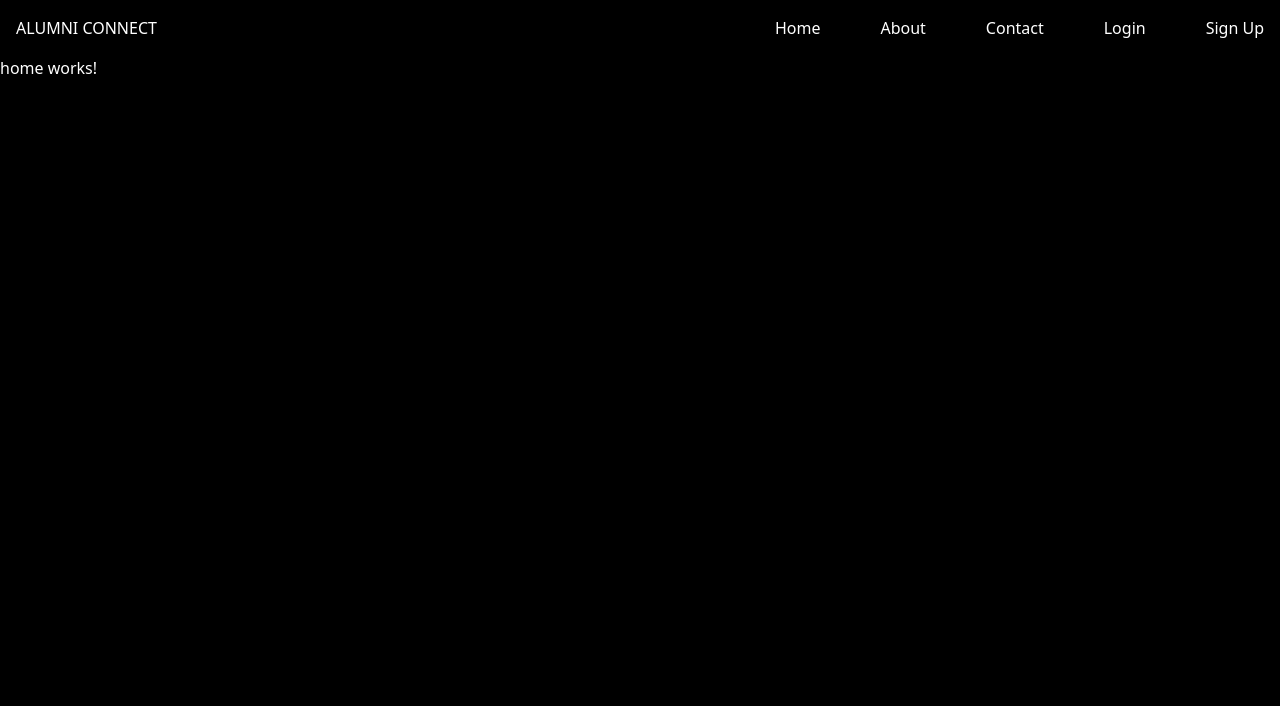
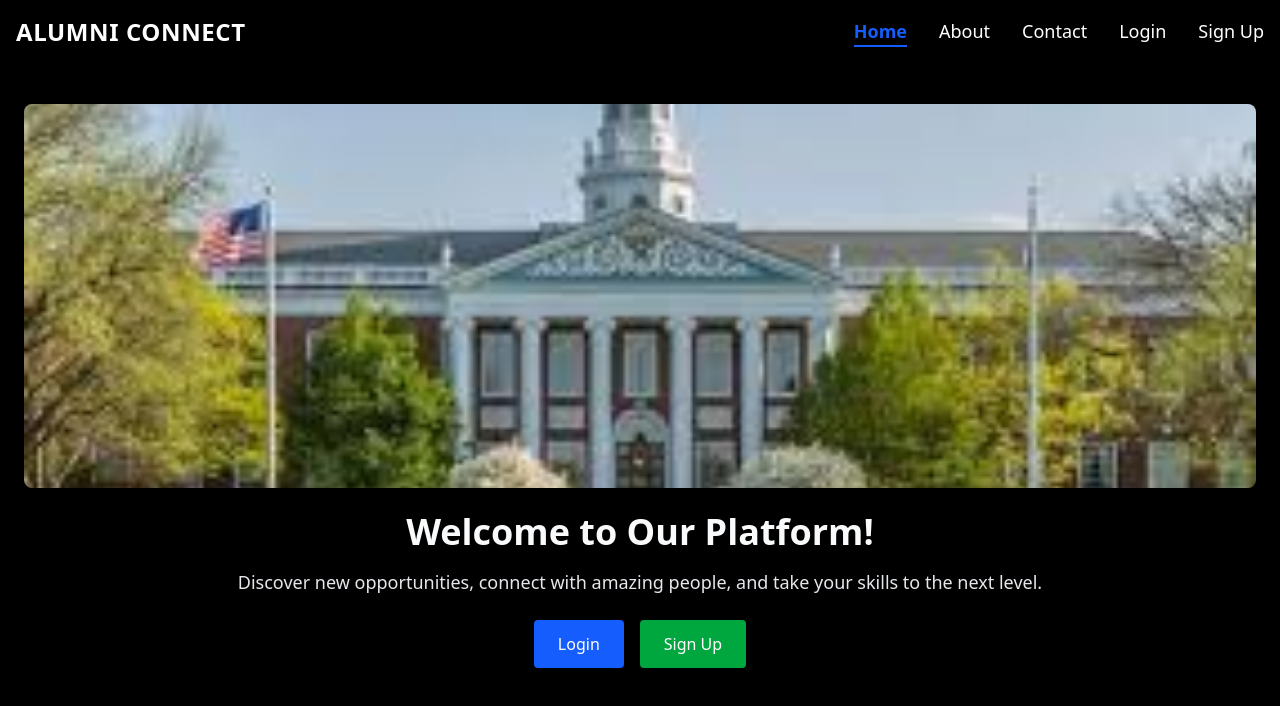
Before and after one commit to marandu3/ALUMNI-frontend, an Angular app: page / in a window 1280 px wide. Shown: the top 706 px of the page. Built offline with nearby package versions, Linux system fonts and the light colour scheme.

Commit message:
nearly finished the first page of the landing

```diff
--- a/src/app/app.css
+++ b/src/app/app.css
@@ -0,0 +1,4 @@
+router-outlet {
+  display: block;
+  padding-top: 80px;
+}
--- a/src/app/components/layout/layout.html
+++ b/src/app/components/layout/layout.html
@@ -1,13 +1,98 @@
-<nav class="flex justify-between items-center p-4">
-    <div>
-        ALUMNI CONNECT
-    </div>
-    <div class="flex gap-15">
-        <a routerLink="">Home</a>
-        <a routerLink="about">About</a>
-        <a routerLink="contact">Contact</a>
-        <a routerLink="login">Login</a>
-        <a routerLink="signup">Sign Up</a>
+<nav class="w-full shadow-md fixed top-0 left-0 z-50">
+  <div class="max-w-7xl mx-auto px-4 py-4 flex justify-between items-center">
+
+    <!-- Logo -->
+    <div class="text-2xl font-bold tracking-wide">
+      ALUMNI CONNECT
     </div>
 
+    <!-- Desktop Menu -->
+    <div class="hidden md:flex gap-8 text-lg font-medium">
+      <a routerLink="/"
+         routerLinkActive="text-blue-600 font-semibold border-b-2 border-blue-600"
+         [routerLinkActiveOptions]="{ exact: true }"
+         class="hover:text-blue-600 transition">
+         Home
+      </a>
+
+      <a routerLink="/about"
+         routerLinkActive="text-blue-600 font-semibold border-b-2 border-blue-600"
+         class="hover:text-blue-600 transition">
+         About
+      </a>
+
+      <a routerLink="/contact"
+         routerLinkActive="text-blue-600 font-semibold border-b-2 border-blue-600"
+         class="hover:text-blue-600 transition">
+         Contact
+      </a>
+
+      <a routerLink="/login"
+         routerLinkActive="text-blue-600 font-semibold border-b-2 border-blue-600"
+         class="hover:text-blue-600 transition">
+         Login
+      </a>
+
+      <a routerLink="/signup"
+         routerLinkActive="text-blue-600 font-semibold border-b-2 border-blue-600"
+         class="hover:text-blue-600 transition">
+         Sign Up
+      </a>
+    </div>
+
+    <!-- Hamburger Icon -->
+    <button class="md:hidden focus:outline-none" (click)="toggleMenu()">
+      <svg *ngIf="!menuOpen" xmlns="http://www.w3.org/2000/svg" class="h-8 w-8" fill="none"
+        viewBox="0 0 24 24" stroke="currentColor">
+        <path stroke-linecap="round" stroke-linejoin="round" stroke-width="2"
+          d="M4 6h16M4 12h16M4 18h16" />
+      </svg>
+
+      <svg *ngIf="menuOpen" xmlns="http://www.w3.org/2000/svg" class="h-8 w-8" fill="none"
+        viewBox="0 0 24 24" stroke="currentColor">
+        <path stroke-linecap="round" stroke-linejoin="round" stroke-width="2"
+          d="M6 18L18 6M6 6l12 12" />
+      </svg>
+    </button>
+
+  </div>
+
+  <!-- Mobile Menu -->
+  <div *ngIf="menuOpen" class="md:hidden bg-white border-t shadow-md">
+    <a routerLink="/"
+       routerLinkActive="bg-blue-50 text-blue-600 font-semibold"
+       [routerLinkActiveOptions]="{ exact: true }"
+       (click)="closeMenu()"
+       class="block px-4 py-3 border-b text-gray-700 hover:bg-gray-100 transition">
+       Home
+    </a>
+
+    <a routerLink="/about"
+       routerLinkActive="bg-blue-50 text-blue-600 font-semibold"
+       (click)="closeMenu()"
+       class="block px-4 py-3 border-b text-gray-700 hover:bg-gray-100 transition">
+       About
+    </a>
+
+    <a routerLink="/contact"
+       routerLinkActive="bg-blue-50 text-blue-600 font-semibold"
+       (click)="closeMenu()"
+       class="block px-4 py-3 border-b text-gray-700 hover:bg-gray-100 transition">
+       Contact
+    </a>
+
+    <a routerLink="/login"
+       routerLinkActive="bg-blue-50 text-blue-600 font-semibold"
+       (click)="closeMenu()"
+       class="block px-4 py-3 border-b text-gray-700 hover:bg-gray-100 transition">
+       Login
+    </a>
+
+    <a routerLink="/signup"
+       routerLinkActive="bg-blue-50 text-blue-600 font-semibold"
+       (click)="closeMenu()"
+       class="block px-4 py-3 border-b text-gray-700 hover:bg-gray-100 transition">
+       Sign Up
+    </a>
+  </div>
 </nav>
--- a/src/app/components/layout/layout.ts
+++ b/src/app/components/layout/layout.ts
@@ -1,12 +1,23 @@
+import { CommonModule } from '@angular/common';
 import { Component } from '@angular/core';
-import { RouterLink } from "@angular/router";
+import { RouterLink, RouterLinkActive } from "@angular/router";
 
 @Component({
   selector: 'app-layout',
-  imports: [RouterLink],
+  imports: [RouterLink, RouterLinkActive, CommonModule],
   templateUrl: './layout.html',
   styleUrl: './layout.css',
 })
 export class Layout {
 
+menuOpen = false;
+
+  toggleMenu() {
+    this.menuOpen = !this.menuOpen;
+  }
+
+  closeMenu() {
+    this.menuOpen = false;
+  }
+
 }
--- a/src/app/pages/home/home.html
+++ b/src/app/pages/home/home.html
@@ -1 +1,21 @@
-<p>home works!</p>
+<div class="w-full flex flex-col items-center  p-6">
+    <!-- Full-width image -->
+    <img src="image.png"
+        alt="Home Illustration" class="w-full max-h-96 object-cover rounded-lg shadow-lg" />
+
+    <!-- Welcome Text -->
+    <div class="mt-6 text-center">
+        <h1 class="text-4xl font-bold text-gray-50">Welcome to Our Platform!</h1>
+        <p class="mt-4 text-gray-200 text-lg">
+            Discover new opportunities, connect with amazing people, and take your skills to the next level.
+        </p>
+    </div>
+
+    <!-- Buttons -->
+    <div class="mt-6 flex gap-4">
+        <button class="rounded bg-blue-600 px-6 py-3 text-white hover:bg-blue-700"
+            (click)="navigateToFeatures('login')">Login</button>
+        <button class="rounded bg-green-600 px-6 py-3 text-white hover:bg-green-700"
+            (click)="navigateToFeatures('signup')">Sign Up</button>
+    </div>
+</div>
--- a/src/app/pages/home/home.ts
+++ b/src/app/pages/home/home.ts
@@ -1,4 +1,5 @@
 import { Component } from '@angular/core';
+import {  Router } from '@angular/router';
 
 @Component({
   selector: 'app-home',
@@ -7,5 +8,13 @@ import { Component } from '@angular/core';
   styleUrl: './home.css',
 })
 export class Home {
+  constructor(private router: Router){}
 
+  navigateToFeatures(buttontype: string) {
+    if(buttontype === 'signup') {
+      this.router.navigate(['/signup']);
+    } else if(buttontype === 'login') {
+      this.router.navigate(['/login']);
+    }
+  }
 }
--- a/src/styles.css
+++ b/src/styles.css
@@ -1,7 +1,7 @@
 /* You can add global styles to this file, and also import other style files */
 @import "tailwindcss";
 
-*{
+body {
     background-color: black;
     color: white
 }
```
Also changed, not shown: src/app/app.routes.ts (+4 -4 lines), public/image.png (added).
